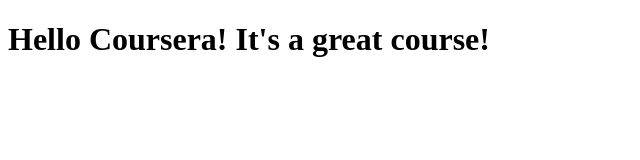
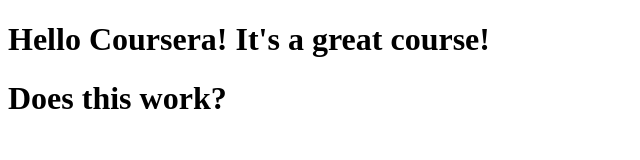
Before and after one commit to wvdh/Coursera-HCJ, a plain HTML site: page site/index.html in a window 1280 px wide. Shown: the whole page, without its empty margins (0-640 px from the left). Drawn offline with Linux system fonts and the light colour scheme.

Commit message:
Small addition to our index page.

```diff
--- a/site/index.html
+++ b/site/index.html
@@ -7,5 +7,6 @@
 </head>
 <body>
 <h1>Hello Coursera! It's a great course!<h1>
+<h1>Does this work?<h1>
 </body>
 </html>
```
